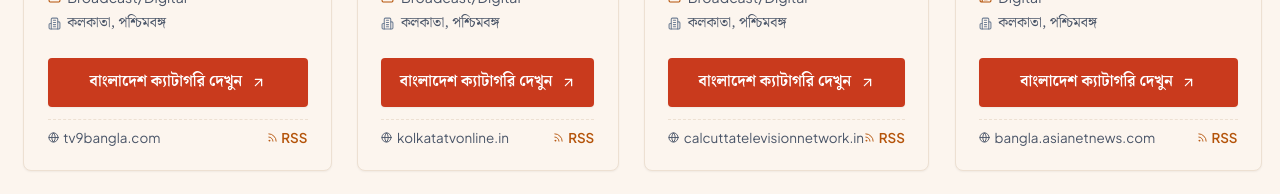
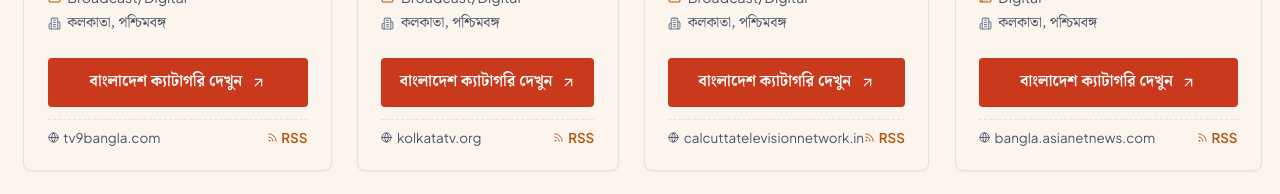
Before and after one commit to metakave/bangladesh-news-india, a Next.js app: page /bangladesh-indian-news-media in a window 1280 px wide. Shown: the part 6180-6374 px from the top of the page. Built offline with nearby package versions, Linux system fonts and the light colour scheme.

Commit message:
Fix 404/defunct category links in media directory

```diff
--- a/src/data/indian-media-directory.ts
+++ b/src/data/indian-media-directory.ts
@@ -286,7 +286,7 @@
     headOfficeBn: 'মুম্বই, মহারাষ্ট্র',
     websiteUrl: 'https://timesnownews.com',
     domain: 'timesnownews.com',
-    bangladeshUrl: 'https://www.timesnownews.com/topic/bangladesh',
+    bangladeshUrl: 'https://www.timesnownews.com/world',
     rssFeedUrl: 'https://www.timesnownews.com/rss',
   },
   {
@@ -312,7 +312,7 @@
     headOfficeBn: 'নয়ডা, উত্তর প্রদেশ',
     websiteUrl: 'https://news18.com',
     domain: 'news18.com',
-    bangladeshUrl: 'https://www.news18.com/tag/bangladesh/',
+    bangladeshUrl: 'https://www.news18.com/topics/bangladesh/',
     rssFeedUrl: 'https://www.news18.com/rss/',
   },
   {
@@ -325,7 +325,7 @@
     headOfficeBn: 'নয়ডা, উত্তর প্রদেশ',
     websiteUrl: 'https://wionews.com',
     domain: 'wionews.com',
-    bangladeshUrl: 'https://www.wionews.com/topic/bangladesh',
+    bangladeshUrl: 'https://www.wionews.com/south-asia',
     rssFeedUrl: 'https://www.wionews.com/rss',
   },
   {
@@ -351,7 +351,7 @@
     headOfficeBn: 'মুম্বই, মহারাষ্ট্র',
     websiteUrl: 'https://timesnownews.com/mirror-now',
     domain: 'timesnownews.com',
-    bangladeshUrl: 'https://www.timesnownews.com/mirror-now/topic/bangladesh',
+    bangladeshUrl: 'https://www.timesnownews.com/mirror-now',
     rssFeedUrl: 'https://www.timesnownews.com/rss',
   },
   {
@@ -769,10 +769,10 @@
     type: 'Broadcast/Digital',
     headOffice: 'Kolkata, West Bengal',
     headOfficeBn: 'কলকাতা, পশ্চিমবঙ্গ',
-    websiteUrl: 'https://kolkatatvonline.in',
-    domain: 'kolkatatvonline.in',
-    bangladeshUrl: 'https://kolkatatvonline.in/?s=bangladesh',
-    rssFeedUrl: 'https://kolkatatvonline.in/feed/',
+    websiteUrl: 'https://kolkatatv.org',
+    domain: 'kolkatatv.org',
+    bangladeshUrl: 'https://kolkatatv.org/?s=বাংলাদেশ',
+    rssFeedUrl: 'https://kolkatatv.org/feed/',
   },
   {
     id: 'calcutta-news',
@@ -983,7 +983,7 @@
     headOfficeBn: 'নতুন দিল্লি',
     websiteUrl: 'https://ndtv.in',
     domain: 'ndtv.in',
-    bangladeshUrl: 'https://ndtv.in/topic/bangladesh',
+    bangladeshUrl: 'https://ndtv.in/world-news',
     rssFeedUrl: 'https://ndtv.in/rss',
   },
   {
```
